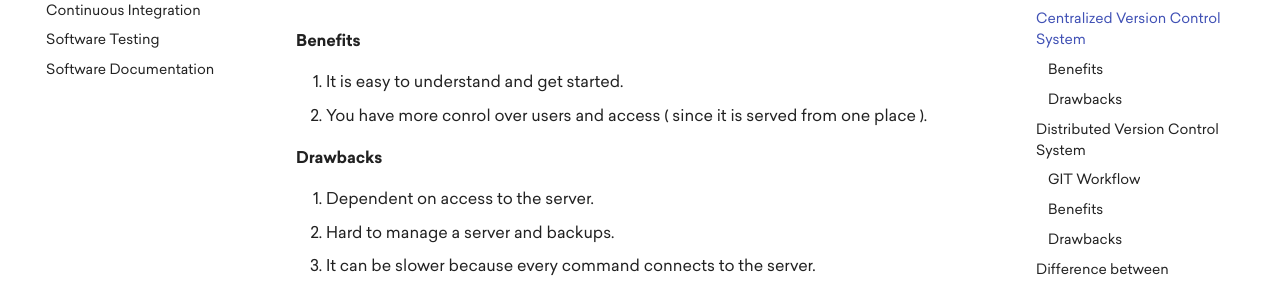
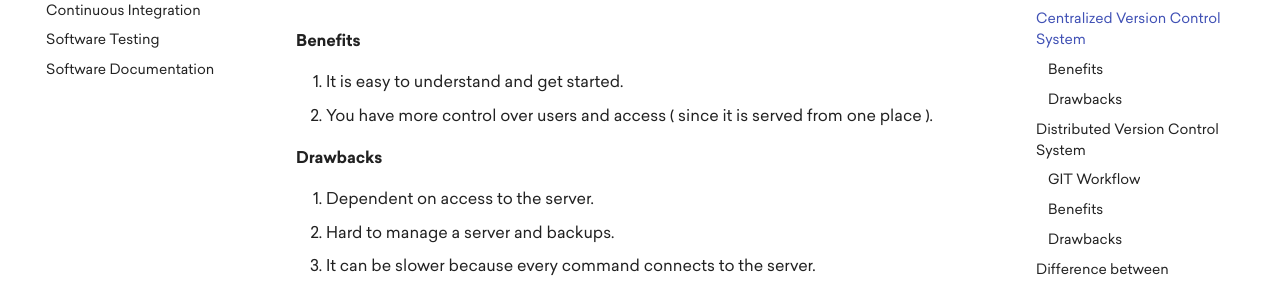
Before and after one commit to theArjun/ead-notes, an MkDocs documentation site: the page built from notes/development-process-management/source-code-management.md, in a window 1280 px wide and 900 px high, scrolled down 1410 px. Shown: the part 151-433 px from the top of the window. Built offline with MkDocs 1.6.1 and Material for MkDocs 9.7.7, drawn with Linux system fonts in a browser that asks for light colours; comment, search, counter and statistics services are not loaded.

Commit message:
Correct typo

```diff
--- a/notes/development-process-management/source-code-management.md
+++ b/notes/development-process-management/source-code-management.md
@@ -40,7 +40,7 @@ VCS helps with almost all aspects of a project, including:
 
 #### Benefits
 1. It is easy to understand and get started.
-2. You have more conrol over users and access ( since it is served from one place ).
+2. You have more control over users and access ( since it is served from one place ).
 
 #### Drawbacks
 1. Dependent on access to the server.
```
Also changed, not shown: notes/soa-and-restful/roa-analysis-and-design/read-write.md (+1 -1 lines).
